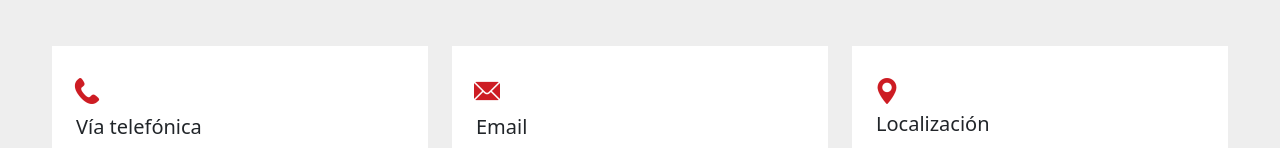
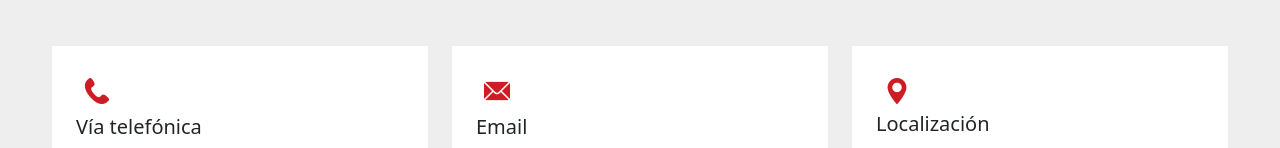
Before and after one commit to rodrigobarba653/besser-web, a React (Create React App) app: page /contacto in a window 1280 px wide. Shown: the part 715-863 px from the top of the page. Built offline with nearby package versions, Linux system fonts and the light colour scheme.

Commit message:
segundo commit

```diff
--- a/src/components/Card/Card.js
+++ b/src/components/Card/Card.js
@@ -22,7 +22,6 @@ function Card({
             <img className="card-c-img" src={url} />
           ) : (
             <img
-              style={padding ? { marginLeft: "-10px" } : ""}
               className={`card-b-img ${padding}`}
               src={url}
             />
```
